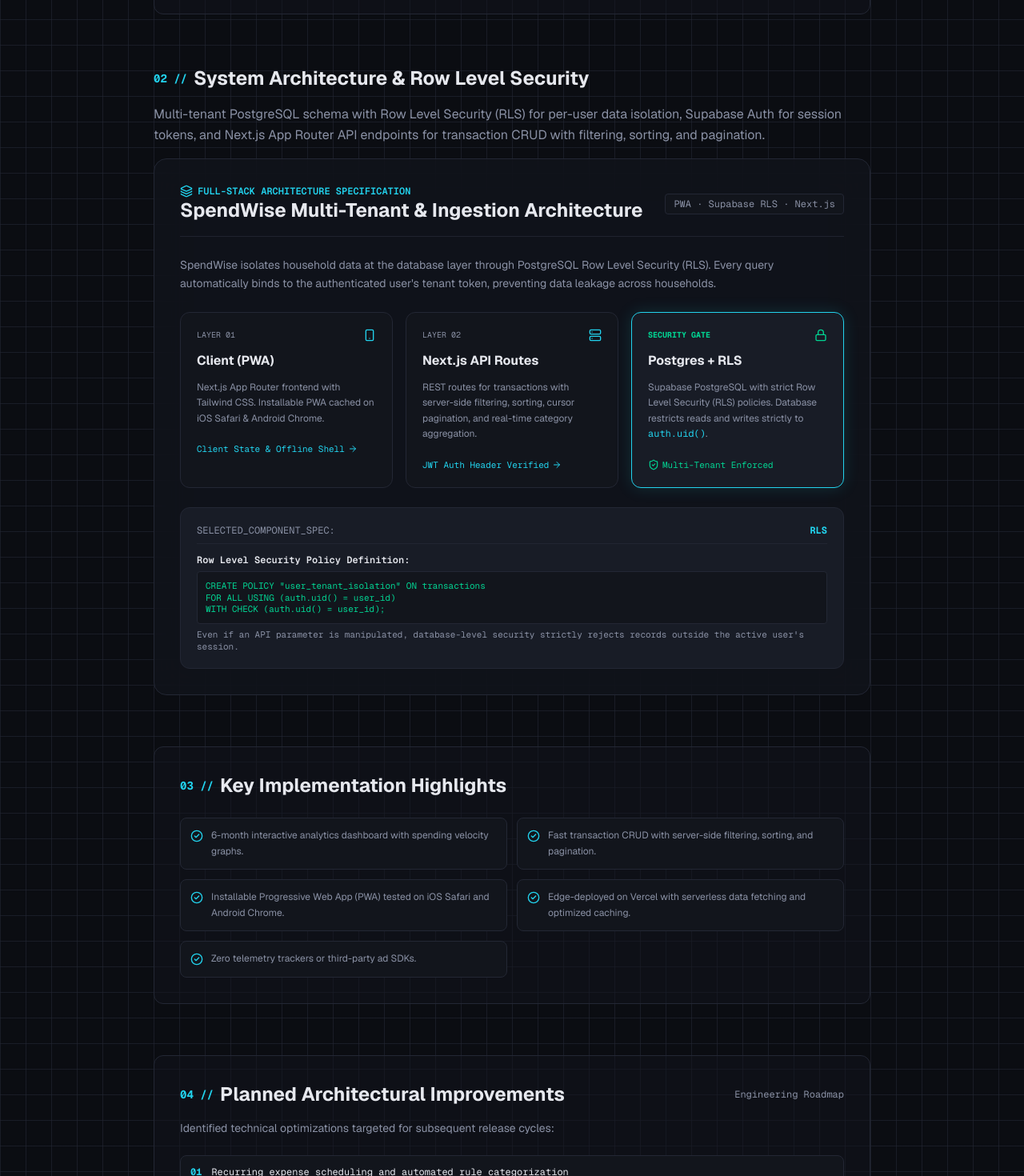
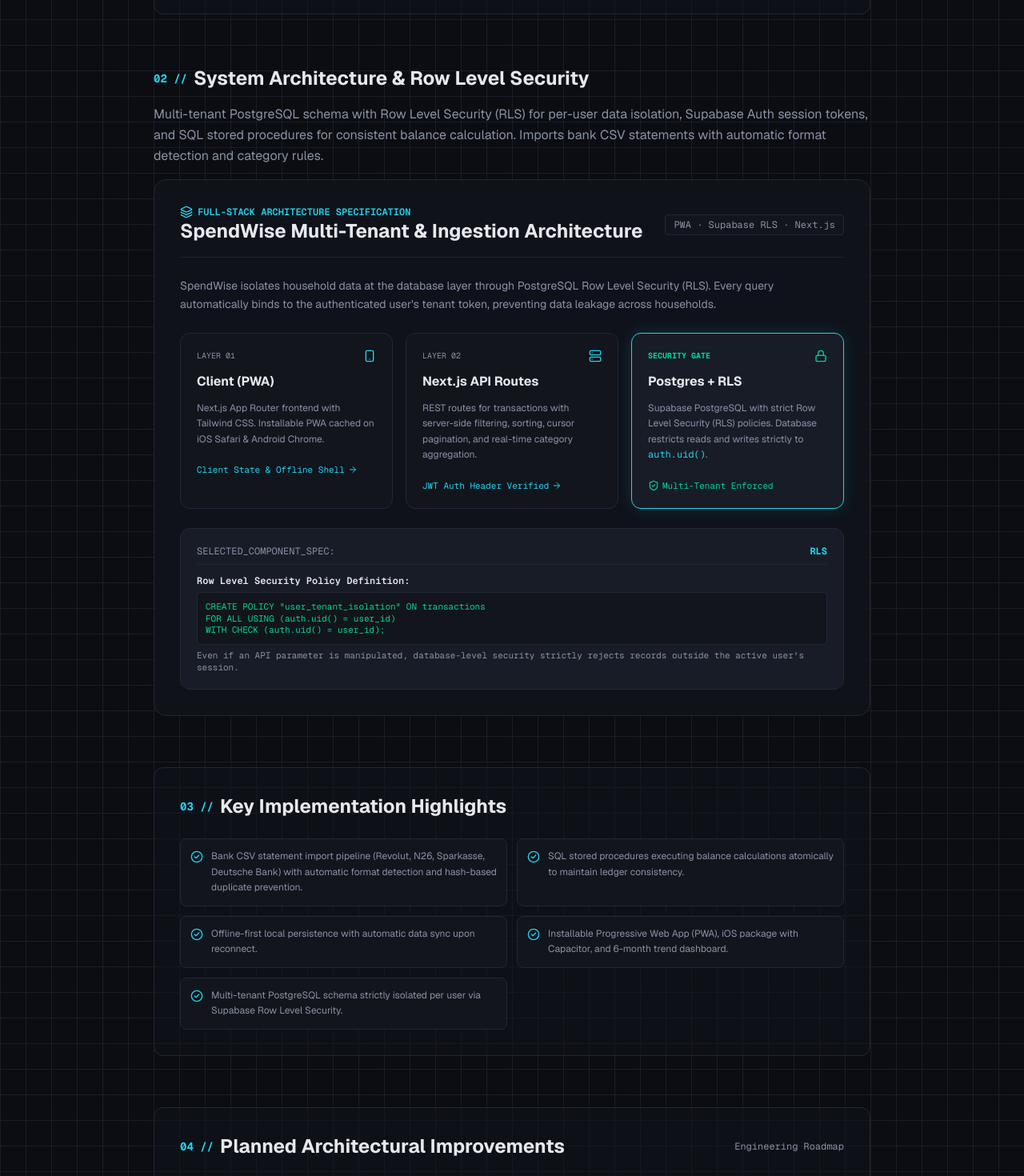
Before and after one commit to MakrandGhodke/portfolio, a Next.js app: page /projects/spendwise in a window 1280 px wide. Shown: the part 1480-2950 px from the top of the page at 80% size. Built offline with nearby package versions, Linux system fonts and the light colour scheme.

Commit message:
feat(cv): update cv.pdf and align background, skills, and project highlights with latest resume

```diff
--- a/content/projects.ts
+++ b/content/projects.ts
@@ -181,14 +181,14 @@ export const projects: ProjectData[] = [
       problem:
         "Household budgeting apps are either bloated with unnecessary upsells or lack privacy. I needed a responsive system that is quick to use, supports shared household insights, and guarantees strict per-user data isolation.",
       architecture:
-        "Multi-tenant PostgreSQL schema with Row Level Security (RLS) for per-user data isolation, Supabase Auth for session tokens, and Next.js App Router API endpoints for transaction CRUD with filtering, sorting, and pagination.",
+        "Multi-tenant PostgreSQL schema with Row Level Security (RLS) for per-user data isolation, Supabase Auth session tokens, and SQL stored procedures for consistent balance calculation. Imports bank CSV statements with automatic format detection and category rules.",
     },
     highlights: [
-      "6-month interactive analytics dashboard with spending velocity graphs.",
-      "Fast transaction CRUD with server-side filtering, sorting, and pagination.",
-      "Installable Progressive Web App (PWA) tested on iOS Safari and Android Chrome.",
-      "Edge-deployed on Vercel with serverless data fetching and optimized caching.",
-      "Zero telemetry trackers or third-party ad SDKs.",
+      "Bank CSV statement import pipeline (Revolut, N26, Sparkasse, Deutsche Bank) with automatic format detection and hash-based duplicate prevention.",
+      "SQL stored procedures executing balance calculations atomically to maintain ledger consistency.",
+      "Offline-first local persistence with automatic data sync upon reconnect.",
+      "Installable Progressive Web App (PWA), iOS package with Capacitor, and 6-month trend dashboard.",
+      "Multi-tenant PostgreSQL schema strictly isolated per user via Supabase Row Level Security.",
     ],
     improvements: [
       "Recurring expense scheduling and automated rule categorization",
--- a/content/site.ts
+++ b/content/site.ts
@@ -65,7 +65,7 @@ export const skillCategories: SkillCategory[] = [
       "CLIP",
       "FAISS",
       "Computer Vision",
-      "Vector Embeddings",
+      "Model Evaluation",
       "Scikit-learn",
       "Pandas",
       "NumPy",
@@ -77,19 +77,19 @@ export const skillCategories: SkillCategory[] = [
   },
   {
     category: "Backend",
-    skills: ["FastAPI", "Node.js", "Express", "REST", "Docker (familiar)"],
+    skills: ["FastAPI", "REST APIs", "Node.js", "Docker (familiar)", "pytest", "Render"],
   },
   {
     category: "Frontend / Mobile",
-    skills: ["Next.js", "React", "Flutter/Dart", "Tailwind"],
+    skills: ["Next.js", "React", "Flutter/Dart", "Tailwind CSS"],
   },
   {
     category: "Data",
-    skills: ["PostgreSQL", "MySQL", "Supabase", "SQLite"],
+    skills: ["PostgreSQL (Supabase)", "SQL", "MySQL", "SQLite"],
   },
   {
     category: "Tools",
-    skills: ["Git", "Jupyter", "Vercel", "Agile/Scrum"],
+    skills: ["GitHub Actions (CI)", "Git", "GitHub", "Jupyter", "Vercel", "Agile/Scrum"],
   },
 ];
 
@@ -108,16 +108,16 @@ export const timelineItems: TimelineItem[] = [
     type: "education",
     title: "M.Sc. Information & Communication Engineering",
     organization: "TU Darmstadt",
-    period: "Oct 2024 – present",
+    period: "Oct 2024 – expected autumn 2027",
     location: "Darmstadt, Germany",
-    description: "Courses: Introduction to AI, Data Science 1 & 2, Explainable and Ethical AI",
+    description: "Focus: AI and machine learning. Courses: Introduction to AI, Data Science 1 & 2, Explainable and Ethical AI.",
     badge: "Current",
   },
   {
     type: "education",
     title: "B.Tech Electronics & Telecommunication",
     organization: "Bharati Vidyapeeth Deemed University",
-    period: "2020 – 2023",
+    period: "Nov 2020 – Jul 2023",
     location: "Pune, India",
     description: "CGPA 9.06 / 10. Graduated with First Class with Distinction.",
   },
@@ -126,14 +126,14 @@ export const timelineItems: TimelineItem[] = [
     title: "Web Developer Intern",
     organization: "Exposys Data Labs",
     period: "Jul – Aug 2022",
-    description: "Developed and maintained responsive web applications and frontend user workflows.",
+    description: "Built and tested responsive web pages (HTML, CSS, JavaScript) across Chrome, Firefox, Safari, and Edge in an Agile team of five.",
   },
   {
     type: "experience",
     title: "Operations Support Technician",
     organization: "Flextronics Technologies",
     period: "Jul – Dec 2021",
-    description: "Monitored operational support tickets, handled technical diagnostics, and assisted system maintenance.",
+    description: "Redesigned production Excel data reporting tools, decreasing manual entry errors and establishing unified team metrics.",
   },
 ];
 
--- a/src/components/projects/ArchitectureDiagram.tsx
+++ b/src/components/projects/ArchitectureDiagram.tsx
@@ -136,17 +136,18 @@ WITH CHECK (auth.uid() = user_id);`}
 
         {selectedLayer === "api" && (
           <div className="space-y-1.5 pt-1 text-muted">
-            <p className="text-text font-semibold">Server-Side Endpoints & Data Engine:</p>
+            <p className="text-text font-semibold">Server-Side Endpoints & Ledger Engine:</p>
+            <p>• <code className="text-accent">POST /api/import-csv</code>: Ingests bank CSVs (Revolut, N26, Sparkasse, Deutsche Bank) with auto-format detection & hash duplicate checks.</p>
             <p>• <code className="text-accent">GET /api/transactions</code>: Server-side cursor pagination, date range slicing, and monthly category breakdown.</p>
-            <p>• <code className="text-accent">POST /api/transactions</code>: Validates transaction payload, handles structured expense categorization, and triggers optimistic client update.</p>
+            <p>• <code className="text-accent">SQL Stored Procedures</code>: Atomic balance updates executed directly in PostgreSQL to ensure ledger consistency.</p>
           </div>
         )}
 
         {selectedLayer === "client" && (
           <div className="space-y-1.5 pt-1 text-muted">
-            <p className="text-text font-semibold">Progressive Web App Shell:</p>
-            <p>• Manifest configured with standalone display mode, dynamic maskable app icons, and offline fallback.</p>
-            <p>• Fast optimistic updates on transaction additions for zero perceived latency.</p>
+            <p className="text-text font-semibold">Progressive Web App Shell & Offline Sync:</p>
+            <p>• Offline-first architecture: changes saved locally in IndexedDB and synchronized automatically upon reconnect.</p>
+            <p>• PWA standalone manifest + iOS package built with Capacitor; deployed on Vercel Edge with a 6-month trend dashboard.</p>
           </div>
         )}
       </div>
```
Also changed, not shown: 1 other file (tests, documents, lock files or other folders).
